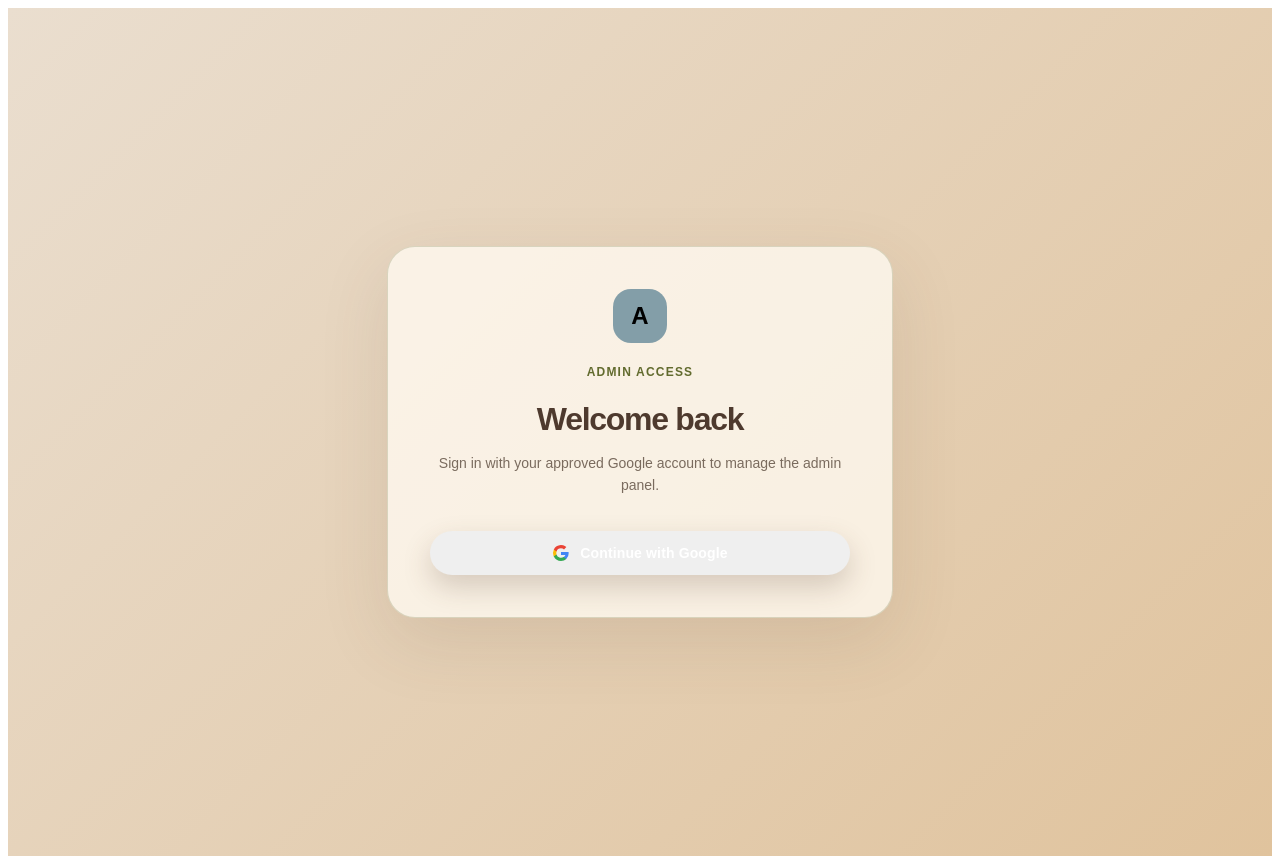
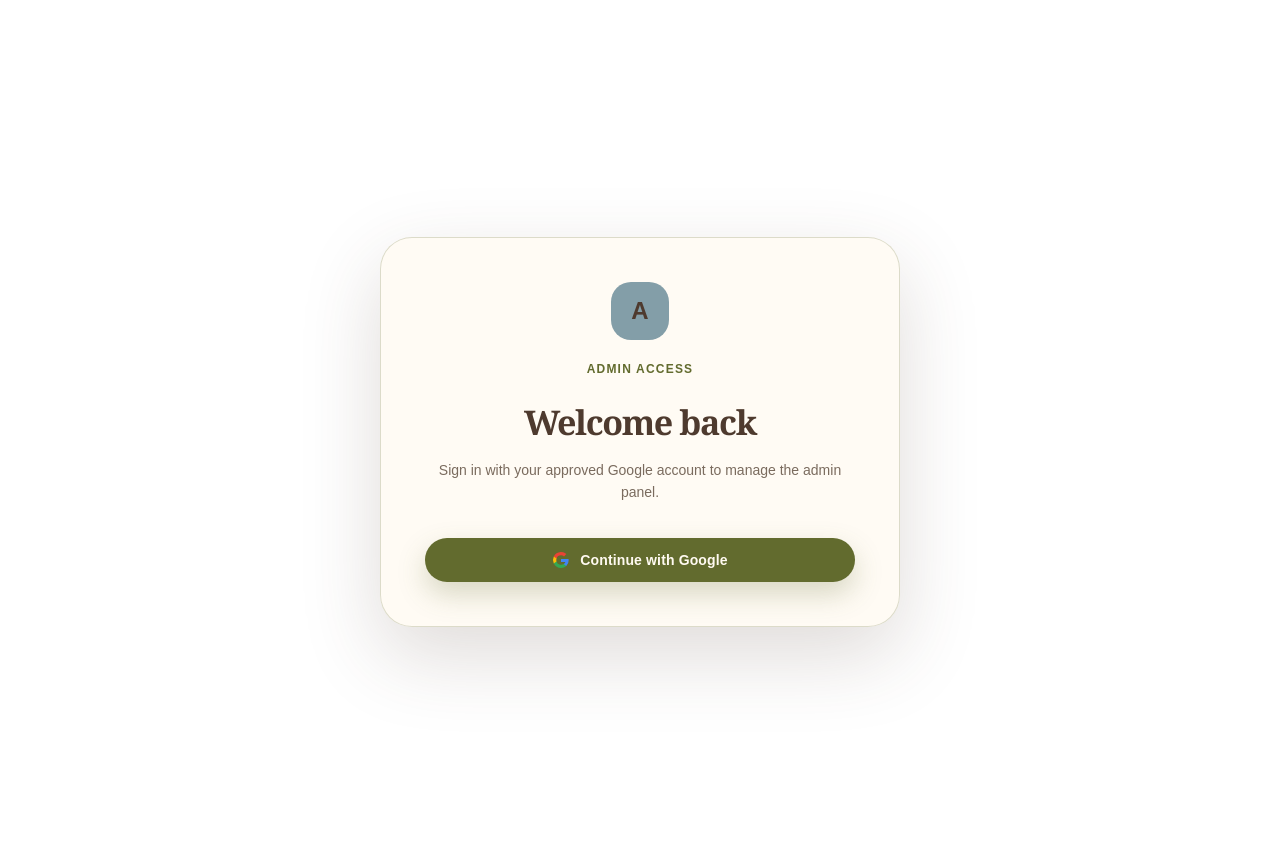
Before and after one commit to sk5541/admin-panel-app, a Next.js app: page /login in a window 1280 px wide. Built offline with nearby package versions, Linux system fonts and the light colour scheme; no server answers.

Commit message:
Fix login page error

```diff
--- a/app/login/page.tsx
+++ b/app/login/page.tsx
@@ -32,34 +32,35 @@ export default function LoginPage() {
         display: "flex",
         alignItems: "center",
         justifyContent: "center",
-        background: `linear-gradient(135deg, ${colors.bg}, ${colors.cream})`,
+        background: "transparent",
         fontFamily: "Arial, Helvetica, sans-serif",
         padding: "24px",
       }}
     >
       <div
         style={{
-          background: colors.card,
+          background: "rgba(255, 250, 241, 0.78)",
           border: `1px solid ${colors.border}`,
-          borderRadius: "28px",
-          padding: "42px",
+          borderRadius: "32px",
+          padding: "44px",
           width: "100%",
-          maxWidth: "420px",
+          maxWidth: "430px",
           textAlign: "center",
-          boxShadow: "0 24px 70px rgba(92, 64, 51, 0.12)",
+          boxShadow: "0 28px 80px rgba(78, 58, 46, 0.18)",
+          backdropFilter: "blur(18px)",
         }}
       >
         <div
           style={{
-            width: "54px",
-            height: "54px",
-            borderRadius: "18px",
+            width: "58px",
+            height: "58px",
+            borderRadius: "20px",
             background: colors.blue,
             margin: "0 auto 22px",
             display: "flex",
             alignItems: "center",
             justifyContent: "center",
-            color: colors.brown,
+            color: colors.text,
             fontSize: "24px",
             fontWeight: "800",
           }}
@@ -83,10 +84,11 @@ export default function LoginPage() {
         <h1
           style={{
             color: colors.text,
-            fontSize: "32px",
+            fontSize: "34px",
             marginBottom: "10px",
             letterSpacing: "-0.04em",
             fontWeight: "800",
+            fontFamily: "Georgia, serif",
           }}
         >
           Welcome back
@@ -125,19 +127,19 @@ export default function LoginPage() {
           style={{
             width: "100%",
             padding: "13px 16px",
-            background: loading ? colors.cream : colors.brown,
-            color: loading ? colors.muted : "#fff",
+            background: loading ? colors.cream : colors.olive,
+            color: loading ? colors.muted : "#fffaf1",
             border: "none",
             borderRadius: "999px",
             fontSize: "14px",
-            fontWeight: "700",
+            fontWeight: "800",
             cursor: loading ? "not-allowed" : "pointer",
             display: "flex",
             alignItems: "center",
             justifyContent: "center",
             gap: "10px",
             letterSpacing: "0.01em",
-            boxShadow: loading ? "none" : "0 12px 28px rgba(92, 64, 51, 0.22)",
+            boxShadow: loading ? "none" : "0 12px 28px rgba(98, 107, 46, 0.25)",
           }}
         >
           <svg width="18" height="18" viewBox="0 0 18 18">
```
